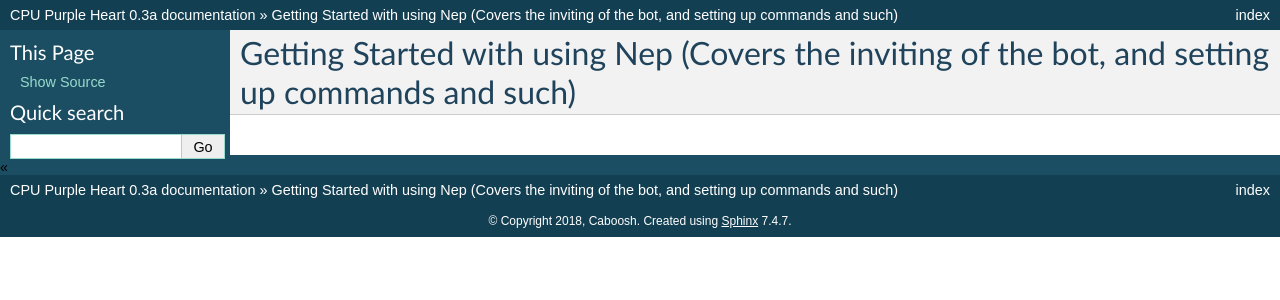
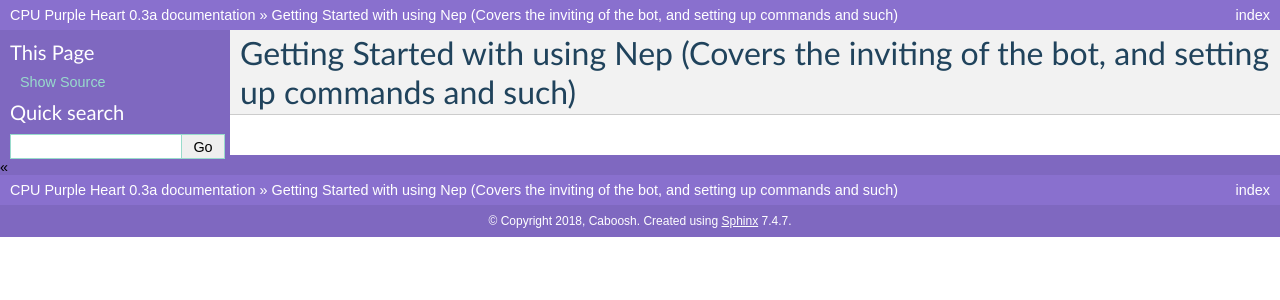
Before and after one commit to Caboosh/CPU-Purple-Heart, a Sphinx documentation site: the page built from docs/source/gettingstarted.rst, in a window 1280 px wide. Shown: the top 300 px of the page. Built offline with Sphinx 7.4.7, drawn with Linux system fonts in a browser that asks for light colours.

Commit message:
Update classic.css

```diff
--- a/docs/source/_static/classic.css
+++ b/docs/source/_static/classic.css
@@ -23,7 +23,7 @@ body {
 }
 
 div.document {
-    background-color: #1c4e63;
+   background-color: #7f68c0;
 }
 
 div.documentwrapper {
@@ -42,7 +42,7 @@ div.body {
 }
 
 div.footer {
-    background-color: #133f52;
+    background-color: #7f68c0;
     color: #ffffff;
     width: 100%;
     padding: 9px 0 9px 0;
@@ -56,7 +56,7 @@ div.footer a {
 }
 
 div.related {
-    background-color: #133f52;
+    background-color: #8970ce;
     line-height: 30px;
     color: #ffffff;
 }
```
